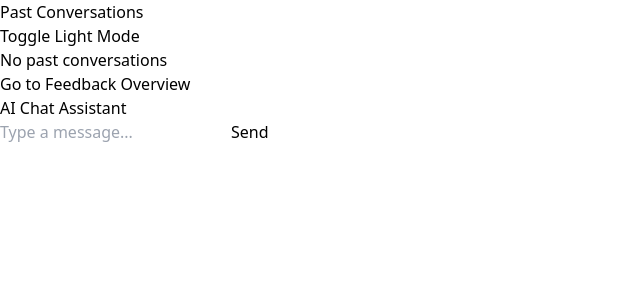
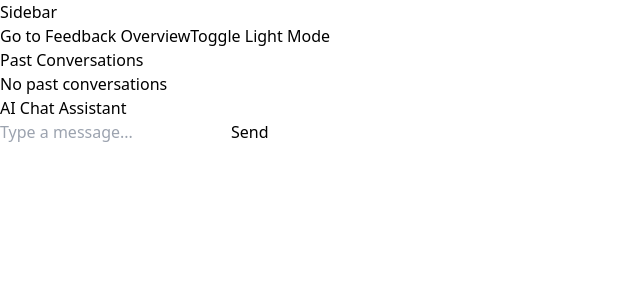
Before and after one commit to jaswanthsaireddy/chatbox, a React (Vite) app: page / in a window 1280 px wide. Shown: the top 300 px of the page, without its empty margins (0-640 px from the left). Built offline with nearby package versions, Linux system fonts and the light colour scheme.

Commit message:
Enhance Chat and Sidebar components with improved styling and functionality and moved feedback overview button to top

```diff
--- a/src/components/Chat.jsx
+++ b/src/components/Chat.jsx
@@ -86,8 +86,8 @@ const Chat = () => {
                 onMouseEnter={() => setHoverIndex(index)}
                 onMouseLeave={() => setHoverIndex(null)}
               >
-                <p className={`text-right ${darkMode ? 'text-blue-400' : 'text-blue-600'}`}>User:<br/> {chat.userMessage}</p>
-                <p className={`text-green-400 ${darkMode ? '' : 'text-green-600'}`}>AI:<br/> {chat.aiMessage}</p>
+                <p className={`text-right mx-2 ${darkMode ? 'text-blue-400' : 'text-blue-600'}`}>User:<br/> {chat.userMessage}</p>
+                <p className={`text-green-400 mx-2 ${darkMode ? '' : 'text-green-600'}`}>AI:<br/> {chat.aiMessage}</p>
                 {hoverIndex === index && (
                   <div className={`absolute flex space-x-2 ${darkMode ? 'bg-gray-900' : 'bg-gray-400'} p-1 rounded`}>
                     <button
--- a/src/components/ChatFeedback.jsx
+++ b/src/components/ChatFeedback.jsx
@@ -8,7 +8,7 @@ const ChatFeedback = () => {
     // Ensure feedback exists to avoid errors
     const conversationFeedbackData = selectedConversation?.conversationFeedback || { rating: 0, comment: "No feedback provided." };
 
-    // Check if the comment is null or empty
+    // Check if the comment is null or empty, because we are allowing user to submit even without comments , so covers the case of star rating given and commnet not given
     const commentText = conversationFeedbackData.comment?.trim() ? conversationFeedbackData.comment : "No comment";
 
     // If no conversation is selected, return nothing
--- a/src/components/Sidebar.jsx
+++ b/src/components/Sidebar.jsx
@@ -6,11 +6,11 @@ import { useNavigate } from "react-router-dom";
 const Sidebar = () => {
   const pastConversations = useSelector((state) => state.chat.pastConversations);
   const selectedConversation = useSelector((state) => state.chat.selectedConversation);
-  const darkMode = useSelector((state) => state.chat.darkMode); // Get dark mode state from Redux
+  const darkMode = useSelector((state) => state.chat.darkMode);
   const dispatch = useDispatch();
-  const navigate = useNavigate(); // Initialize useNavigate hook
+  const navigate = useNavigate();
 
-  const [hoveredIndex, setHoveredIndex] = useState(null); // Track hovered conversation
+  const [hoveredIndex, setHoveredIndex] = useState(null);
 
   // Function to generate shareable link
   const handleShare = (conversationId) => {
@@ -26,13 +26,20 @@ const Sidebar = () => {
   return (
     <>
       <div className={`w-1/4 ${darkMode ? 'bg-gray-800 text-white' : 'bg-gray-200 text-black'} p-4 overflow-y-auto fixed md:static top-0 left-0 h-full md:h-auto flex flex-col h-full`}>
-        <h2 className="text-lg font-bold mb-4">Past Conversations</h2>
+        <h2 className="text-lg font-bold mb-4">Sidebar</h2>
+          <button
+            className="mb-4 p-2 bg-blue-500 text-white rounded hover:bg-blue-600"
+            onClick={() => navigate('/feedback-overview')}
+          >
+            Go to Feedback Overview
+          </button>
         <button
           className={`mb-4 p-2 rounded ${darkMode ? 'bg-yellow-500 text-black' : 'bg-gray-800 text-white'}`}
           onClick={handleToggleDarkMode}
         >
           Toggle {darkMode ? 'Light' : 'Dark'} Mode
         </button>
+        <h2 className="text-lg font-bold mb-4">Past Conversations</h2>
         <div className="space-y-2">
           {pastConversations.length === 0 ? (
             <p className={`${darkMode ? 'bg-gray-800 text-white' : 'bg-gray-200 text-black'}`}>No past conversations</p>
@@ -55,7 +62,7 @@ const Sidebar = () => {
                       className="ml-2 text-sm text-gray-300 bg-gray-600 px-2 py-1 rounded hover:bg-gray-500"
                       onClick={(e) => {
                         e.stopPropagation(); // Prevent selecting the conversation when clicking "Share"
-                        handleShare(index);
+                        handleShare(index+1);
                       }}
                     >
                       Share
@@ -66,14 +73,7 @@ const Sidebar = () => {
             ))
           )}
         </div>
-        <div className="w-full p-4 mt-auto flex">
-          <button
-            className="w-full p-2 bg-blue-500 text-white rounded hover:bg-blue-600"
-            onClick={() => navigate('/feedback-overview')}
-          >
-            Go to Feedback Overview
-          </button>
-        </div>
+
       </div>
     </>
   );
```
